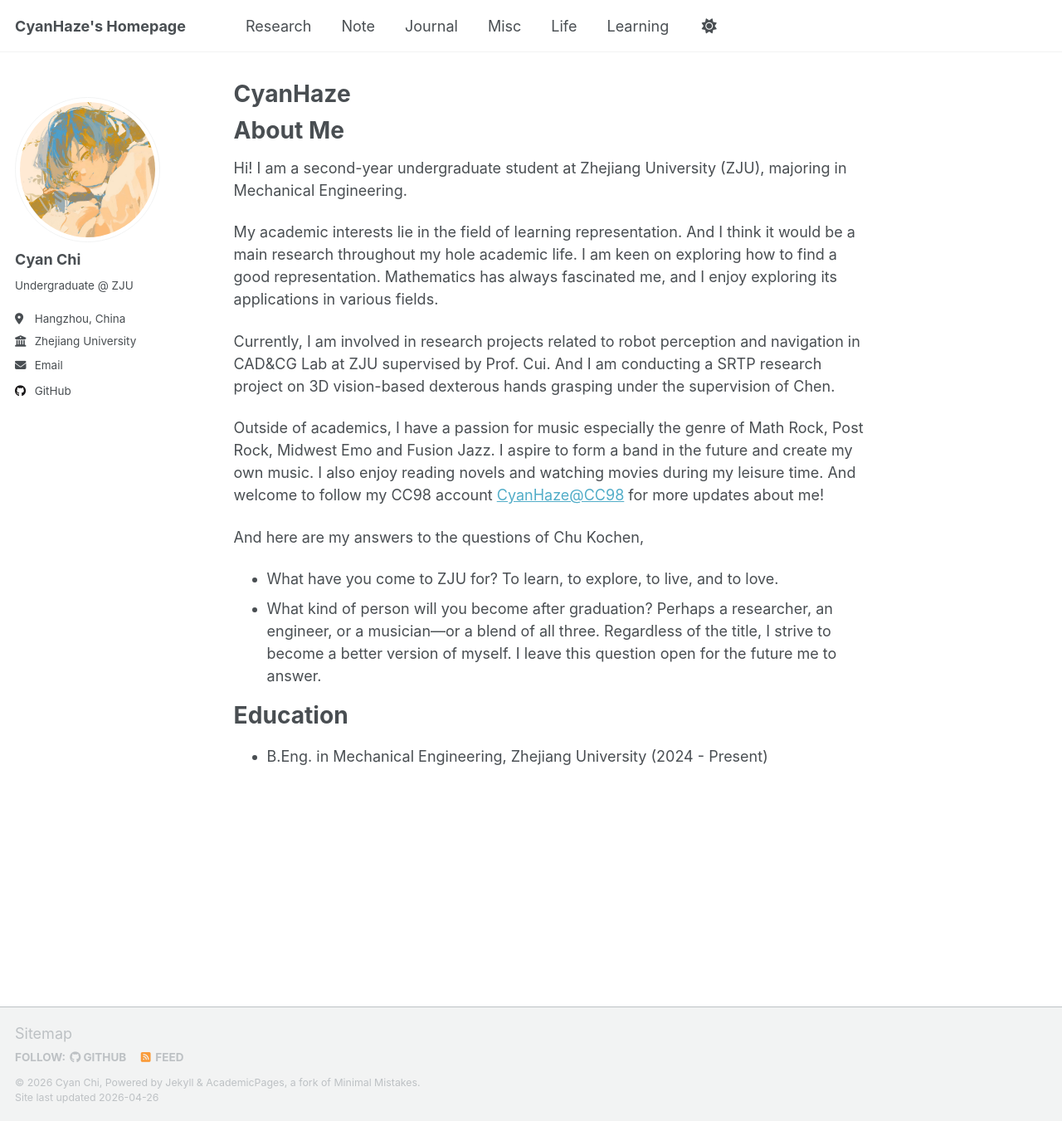
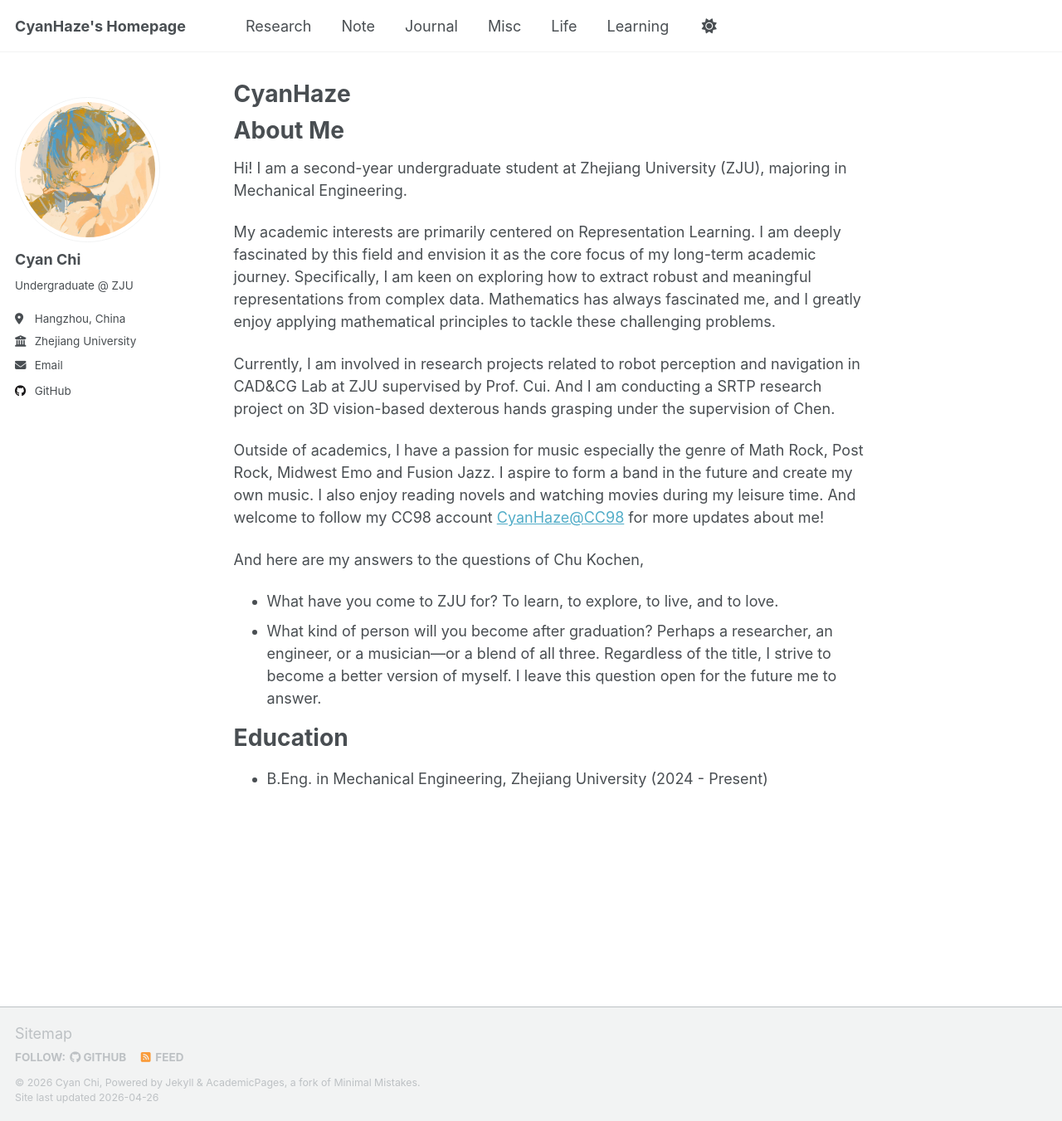
Before and after one commit to CyanHaze/CyanHaze.github.io, a Jekyll site: the page built from _pages/about.md, in a window 1280 px wide and 1351 px high. Shown: the whole window at 83% size. Built offline with Jekyll 4.4.1, drawn with Linux system fonts in a browser that asks for light colours; a script that is not in the unit is left out.

Commit message:
Update the About

```diff
--- a/_pages/about.md
+++ b/_pages/about.md
@@ -11,7 +11,7 @@ About Me
 ======
 Hi! I am a second-year undergraduate student at Zhejiang University (ZJU), majoring in Mechanical Engineering.
 
-My academic interests lie in the field of learning representation. And I think it would be a main research throughout my hole academic life. I am keen on exploring how to find a good representation. Mathematics has always fascinated me, and I enjoy exploring its applications in various fields.
+My academic interests are primarily centered on Representation Learning. I am deeply fascinated by this field and envision it as the core focus of my long-term academic journey. Specifically, I am keen on exploring how to extract robust and meaningful representations from complex data. Mathematics has always fascinated me, and I greatly enjoy applying mathematical principles to tackle these challenging problems.
 
 Currently, I am involved in research projects related to robot perception and navigation in CAD&CG Lab at ZJU supervised by Prof. Cui. And I am conducting a SRTP research project on 3D vision-based dexterous hands grasping under the supervision of Chen.
 
```
